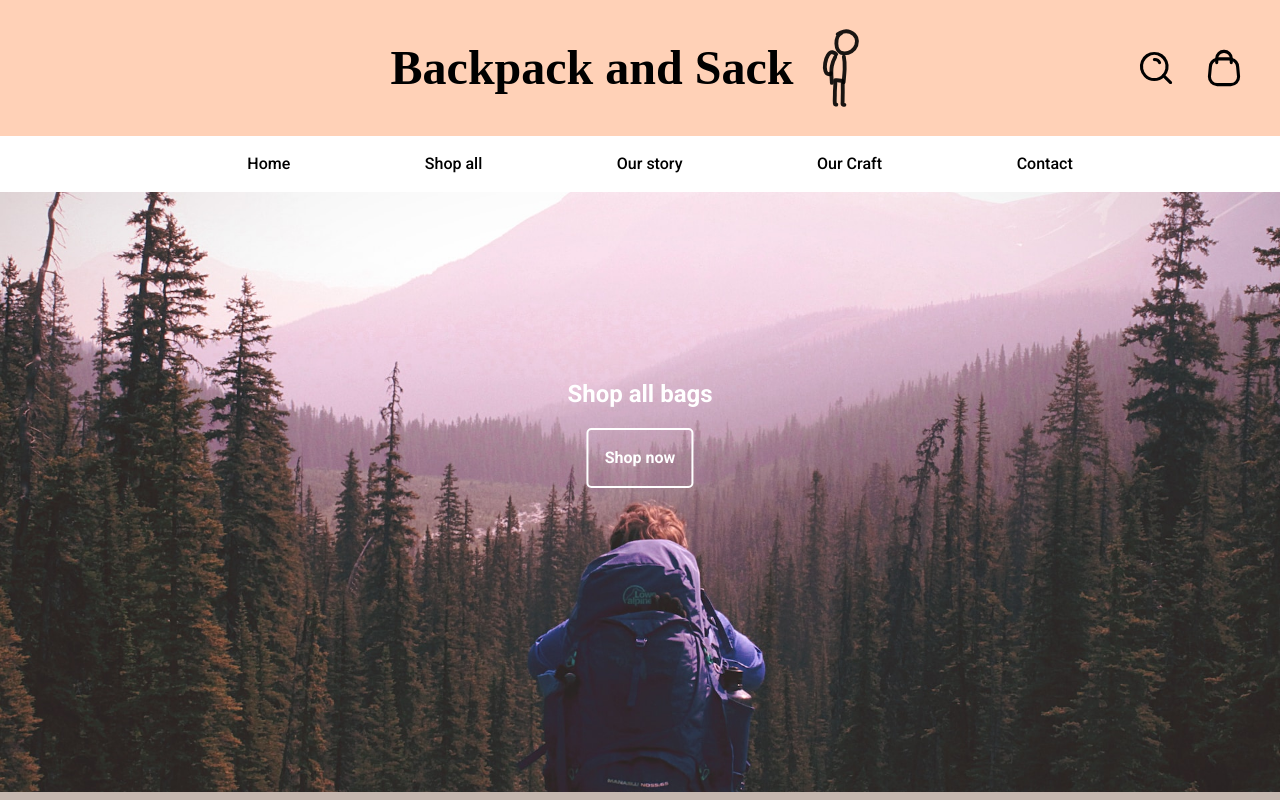
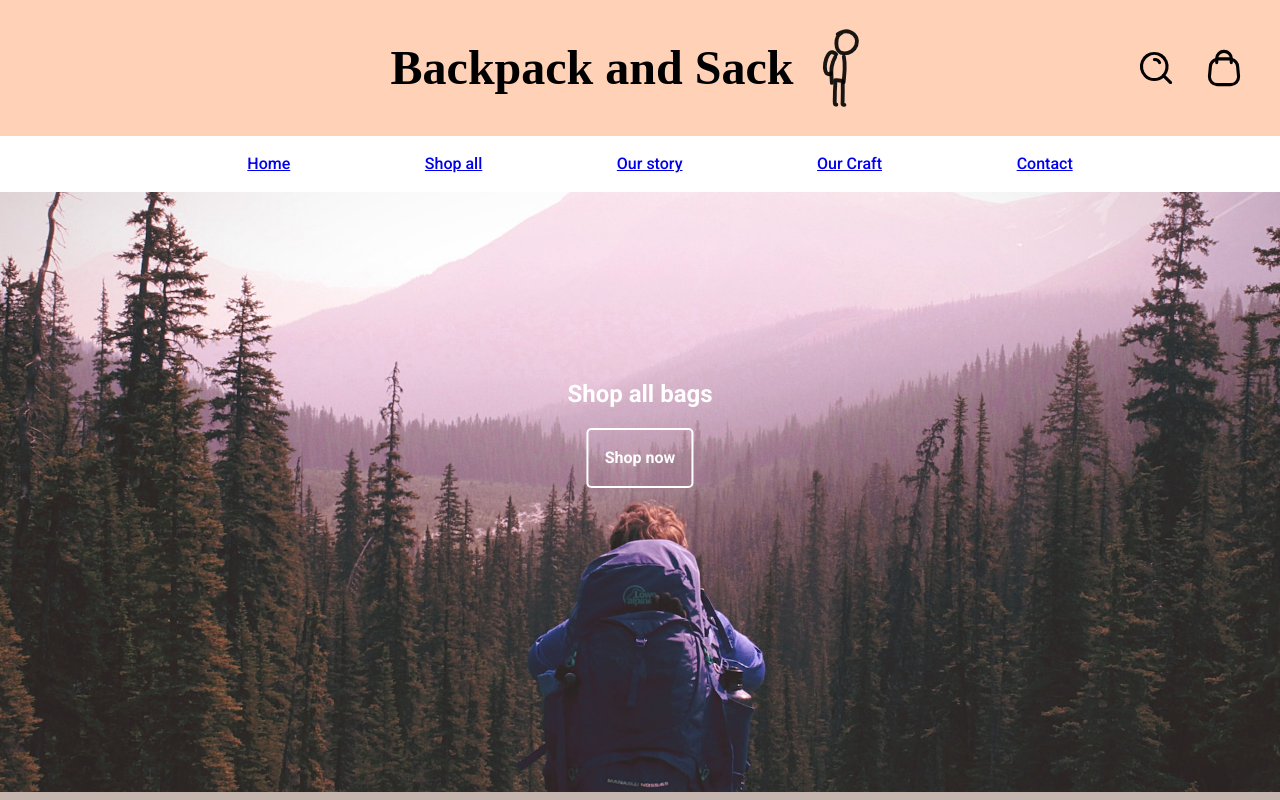
Before and after one commit to dave-forbes/shopping-cart, a React (Vite) app in the folder shopping-cart/: page / in a window 1280 px wide. Shown: the top 800 px of the page. Built offline with nearby package versions, Linux system fonts and the light colour scheme; a web font is replaced by a local one.

Commit message:
changed a tags to react router links

```diff
--- a/shopping-cart/src/App.jsx
+++ b/shopping-cart/src/App.jsx
@@ -3,6 +3,7 @@ import Hero from "./components/hero";
 import Logo from "./assets/svg/logo";
 import Search from "./assets/svg/Search";
 import ShoppingBag from "./assets/svg/ShoppingBag";
+import { Link } from "react-router-dom";
 
 export default function App() {
   return (
@@ -19,11 +20,11 @@ export default function App() {
       </header>
       <nav>
         <ul>
-          <a>Home</a>
-          <a>Shop all</a>
-          <a>Our story</a>
-          <a>Our Craft</a>
-          <a>Contact</a>
+          <Link to="/">Home</Link>
+          <Link to="/shopall">Shop all</Link>
+          <Link to="/ourstory">Our story</Link>
+          <Link to="/ourcraft">Our Craft</Link>
+          <Link to="/contact">Contact</Link>
         </ul>
       </nav>
       <section className="hero">
```
